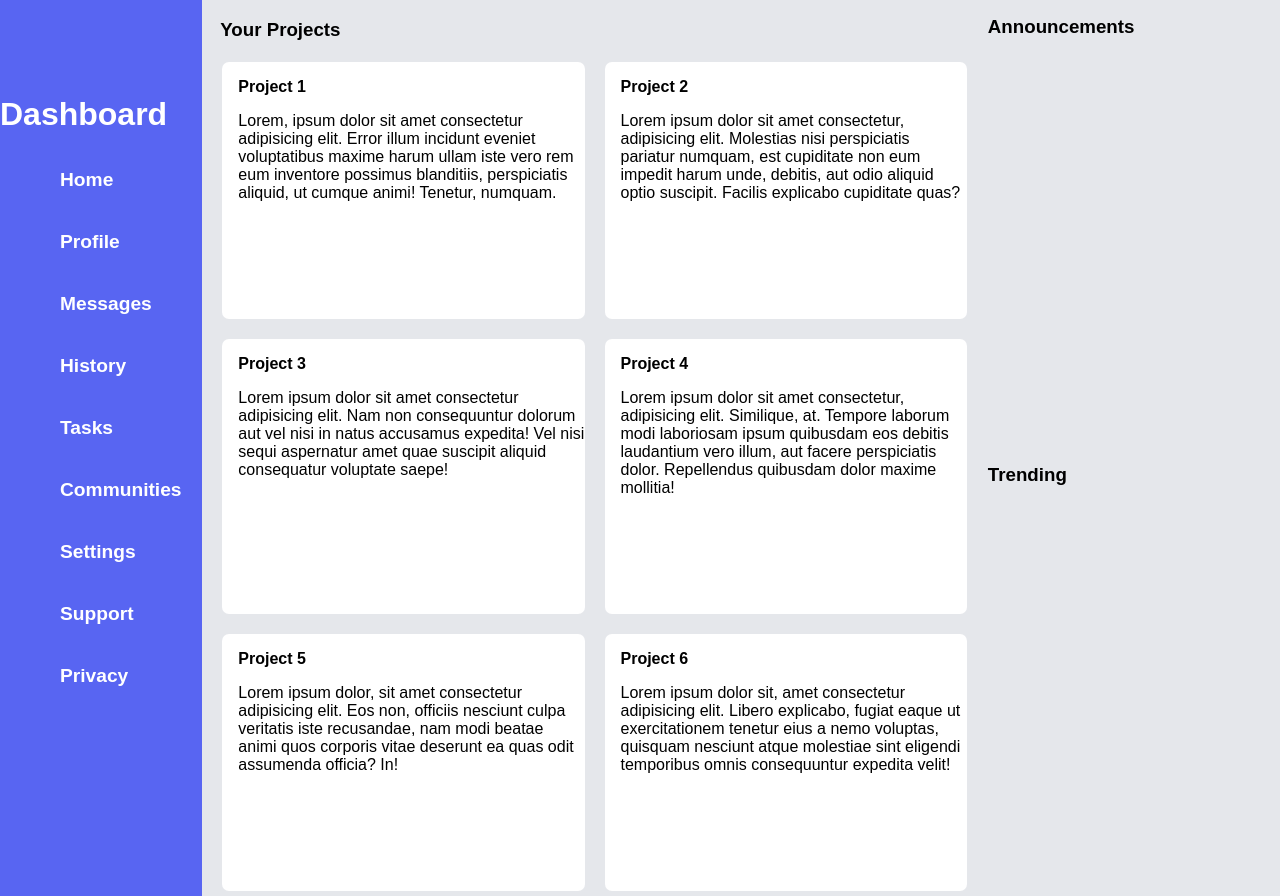
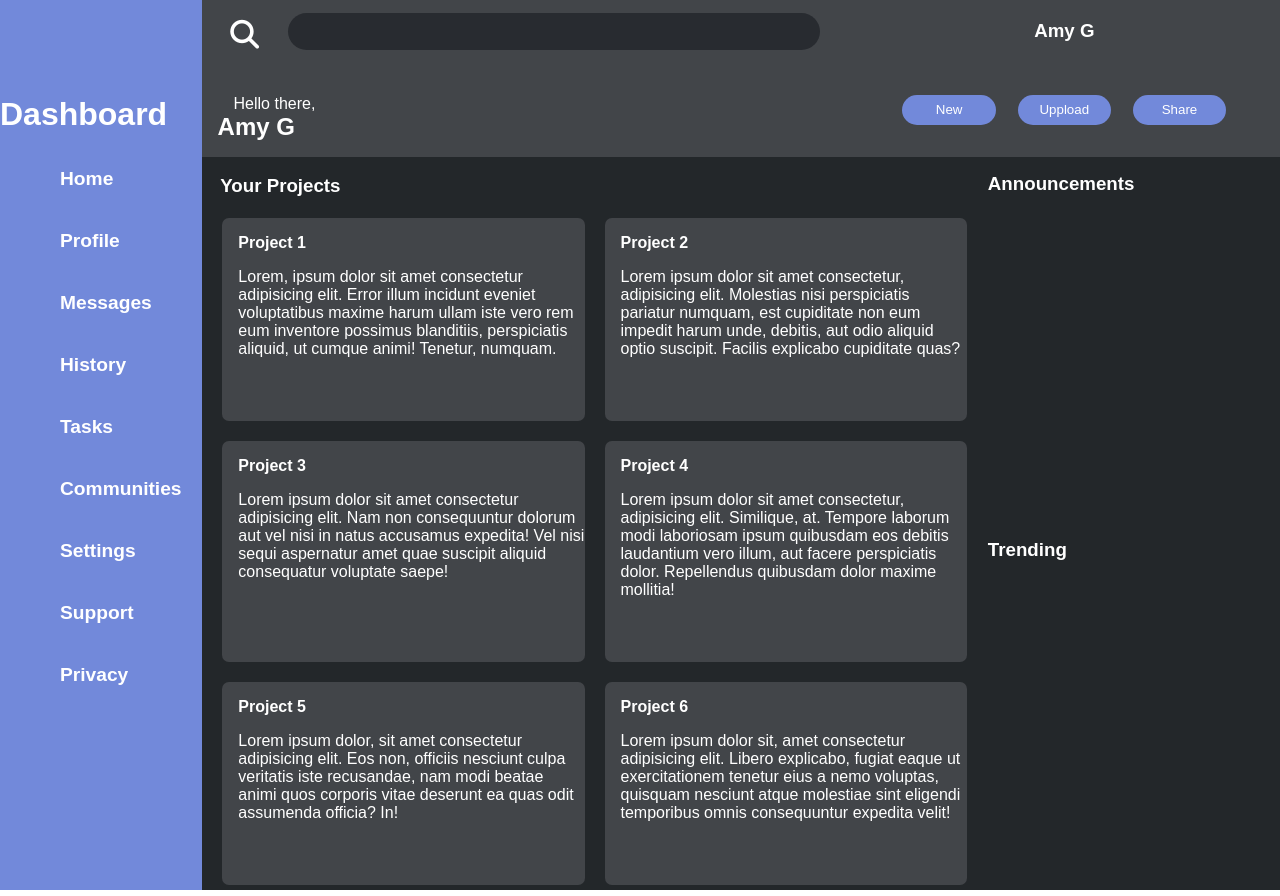
Before and after one commit to logansailer/Dashboard, a plain HTML site: page index.html in a window 1280 px wide. Drawn offline with Linux system fonts and the light colour scheme.

Commit message:
color and text alignment

```diff
--- a/index.html
+++ b/index.html
@@ -6,6 +6,7 @@
     <title>Document</title>
     <link rel="stylesheet" href="stylesheets.css">
     <script src="scripts.js" async></script>
+    <script src="https://kit.fontawesome.com/4b0823fac6.js" crossorigin="anonymous"></script>
 </head>
 <body>
     <div class="page">
@@ -25,6 +26,20 @@
             </ul>
         </div>
         <div class="header">
+            <div class="top-header">
+                <i class="fa-solid fa-magnifying-glass"></i>
+                <input class="searchbar"></input>
+            </div>
+            <div class="greeting">
+                <p>Hello there,</p>
+                <h2>Amy G</h2>
+            </div>
+            <h3 class="account-name">Amy G</h3>
+            <div class="buttons">
+                <button>New</button>
+                <button>Uppload</button>
+                <button>Share</button>
+            </div>
         </div>
         <div class="main">
             <h3 class="projects-heading">Your Projects</h3>
--- a/stylesheets.css
+++ b/stylesheets.css
@@ -12,9 +12,65 @@
 
 .header{
     grid-area: 1 / 2 / 1 / 3;
+    display: grid;
+    grid-template-columns: 1.5fr 1fr;
+    grid-template-rows: 1fr 1.5fr;
+    background-color: #424549;
 }
+
+.top-header{
+    display: flex;
+    flex-direction: row;
+    justify-content: flex-start;
+    align-items: center;
+}
+
+.fa-magnifying-glass{
+    color: white;
+    font-size: 1.8em;
+    margin: 0.2em 1em 0 1em
+}
+
+.searchbar{
+    background-color: #282b30;
+    border: none;
+    border-radius: 50px;
+    color: white;
+    font-size: 2.2em;
+}
+
+input {
+    height: 1em;
+    width: 15em;
+}
+
+.greeting{
+    color: white;
+    grid-area: 2 / 1 / 3 / 2;
+    margin: 1em;
+}
+
+.account-name{
+    color: white;
+    margin: auto;
+}
+
+.buttons{
+    display: flex;
+    justify-content: space-evenly;
+    margin: 2em;
+}
+
+button{
+    border: none;
+    width: 7em;
+    border-radius: 50px;
+    background-color: #7289da;
+    color: white;
+}
+
 .sidebar{
-    background-color: #5865f2;
+    background-color: #7289da;
     grid-area: 1 / 1 / 3 / 2;
     display: grid;
     grid-template-rows: 1fr 5fr;
@@ -40,25 +96,27 @@ h1{
 }
 
 .main{
-    background-color: #e5e7eb;
+    background-color: #23272a;
     grid-area: 2 / 2 / 3 / 3;
     display: grid;
     grid-template-columns: 2.5fr 1fr;
-    grid-template-rows: 1fr 10fr 1fr 10fr;
+    grid-template-rows: 1fr 8fr 1fr 8fr;
+}
+
+.projects-heading, .announcements-heading, .trending-heading{
+    margin: 1em 0px 0px 1em;
+    color: white;
 }
 
 .projects-heading{
-    margin: 1em 0px 0px 1em;
     grid-area: 1 / 1;
 }
 
 .announcements-heading{
-    margin: 1em 0px 0px 1em;
     grid-area: 1 / 2;
 }
 
 .trending-heading{
-    margin: 1em 0px 0px 1em;
     grid-area: 3 / 2;
 }
 
@@ -71,7 +129,8 @@ h1{
 }
 
 .project{
-    background-color: white;
+    color: white;
+    background-color: #424549;
     border-radius: 7px;
     margin: 0.3em;
 }
```
